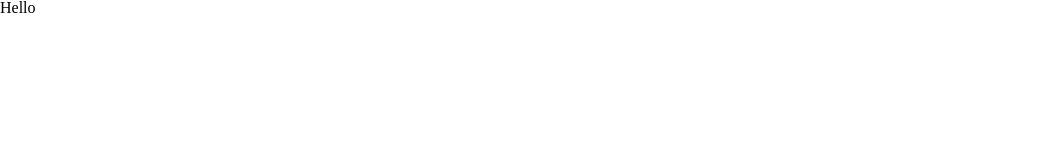
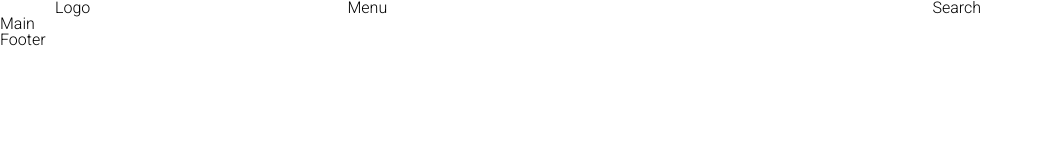
Before and after one commit to OlhaKinash/shop-project, a plain HTML site: page index.html in a window 1280 px wide. Shown: the whole page, without its empty margins (0-1043 px from the left). Drawn offline with Linux system fonts and the light colour scheme.

Commit message:
add header structure

```diff
--- a/index.html
+++ b/index.html
@@ -9,6 +9,16 @@
     <link rel="stylesheet" href="style.css">
 </head>
 <body>
-    <h1>Hello</h1>
+    <header class="header">
+        <div class="container">
+            <div class="row">
+                <div class="col-3">Logo</div>
+                <div class="col-6">Menu</div>
+                <div class="col-3">Search</div>
+            </div>
+        </div>
+    </header>
+    <main class="main">Main</main>
+    <footer class="footer">Footer</footer>
 </body>
 </html>
--- a/style.css
+++ b/style.css
@@ -0,0 +1,38 @@
+@import url('https://fonts.googleapis.com/css2?family=Roboto:wght@300;700&display=swap');
+
+* {
+    box-sizing: border-box;
+}
+
+body {
+    font-family: 'Roboto', sans-serif;
+}
+
+.container {
+    width: 1200px;
+    padding-left: 15px;
+    padding-right: 15px;
+    margin: 0 auto;
+}
+
+header {
+
+}
+
+[class*="col-"] {
+    float: left;
+}
+
+.row:after {
+    content: "";
+    display: block;
+    clear: both;
+}
+
+.col-3 {
+    width: 25%;
+}
+
+.col-6 {
+    width: 50%;
+}
```
